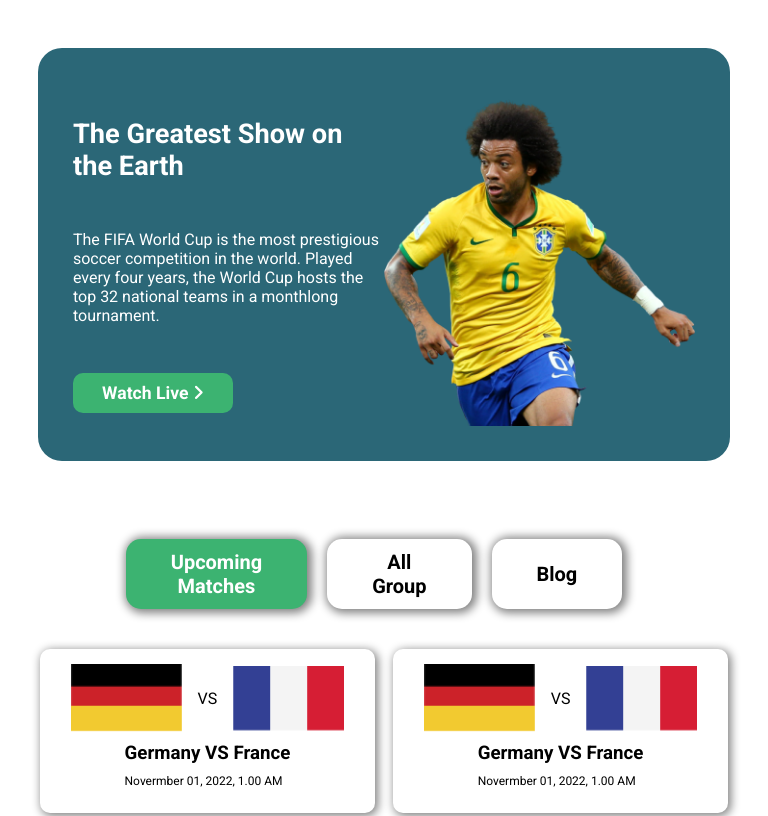
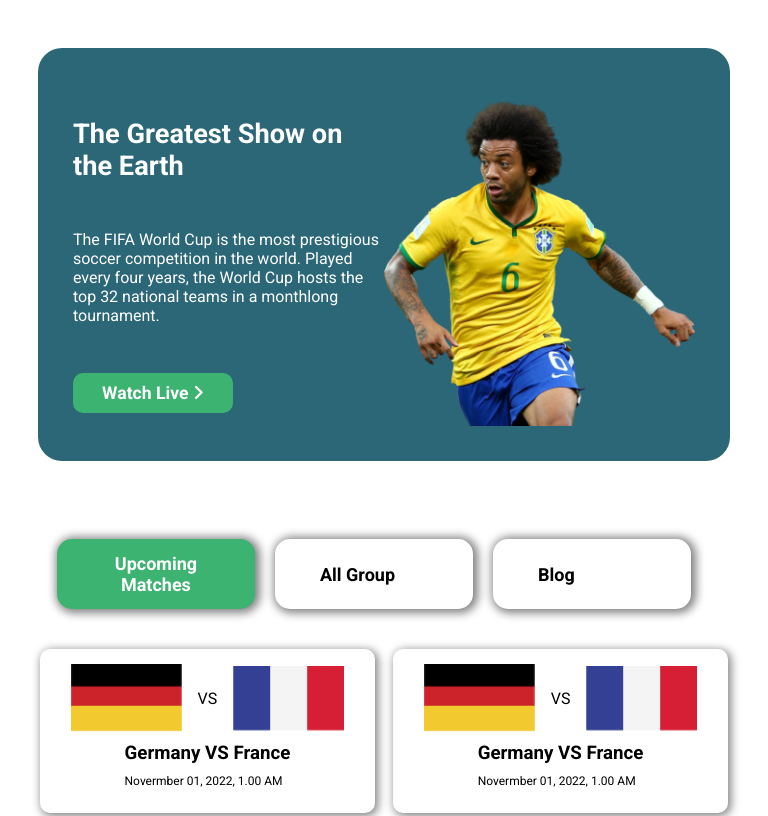
Before and after one commit to merazul-amin/second-assignment, a plain HTML site: page upcoming-match.html in a window 768 px wide. Shown: the top 816 px of the page. Drawn offline with Linux system fonts and the light colour scheme.

Commit message:
assignment two

```diff
--- a/style-sheets/style.css
+++ b/style-sheets/style.css
@@ -86,8 +86,6 @@
 
 /* -----------------------Blogs----------------------------------- */
 
-
-.blog-section {}
 
 .all-container {
     width: 90%;
@@ -201,6 +199,10 @@
 /* -----------------------Upcoming Match----------------------------------- */
 .matchs-container {
     grid-column-gap: 50px;
+}
+
+.match-control {
+    width: 25%;
 }
 
 .match-container {
@@ -356,7 +358,7 @@
 
     .blogs-container {
         grid-template-columns: 1fr;
-        clear: both;
+        clear: left;
     }
 
     .tabs {
@@ -386,6 +388,7 @@
 
     .control-of-page {
         margin-bottom: 30px;
+
     }
 }
 
@@ -420,7 +423,6 @@
     }
 
     .tabs {
-        /* width: 90%; */
         margin: auto;
         flex-direction: row;
         background-color: white;
@@ -428,14 +430,17 @@
     }
 
     .control-of-page {
+        width: 99%;
+        margin: auto;
         margin-bottom: 25px;
     }
 
+
     .tabs p {
-
         margin-right: 20px;
         justify-content: space-between;
         box-shadow: 2px 1px 10px 3px gray;
+        font-size: 18px;
     }
 
     .view-all {
--- a/upcoming-match.html
+++ b/upcoming-match.html
@@ -40,7 +40,7 @@
             <div class="all-container matchs-container">
 
 
-                <div class="control-of-page">
+                <div class="control-of-page match-control">
                     <div class="tabs">
                         <p class="upcomig-match"><a href="upcoming-match.html">Upcoming Matches</a></p>
                         <p><a href="">All Group</a></p>
```
